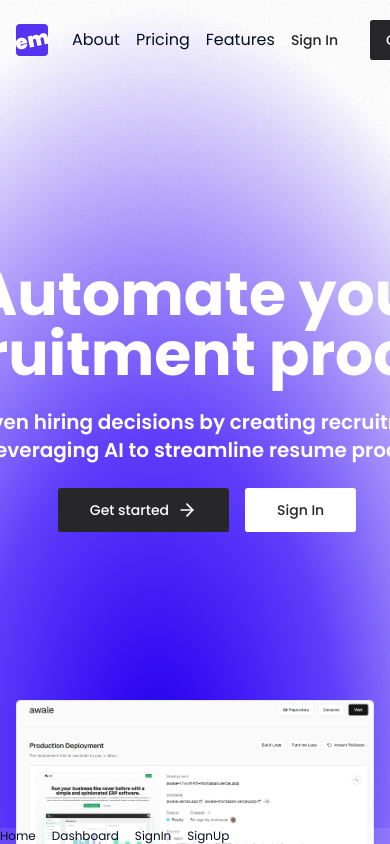
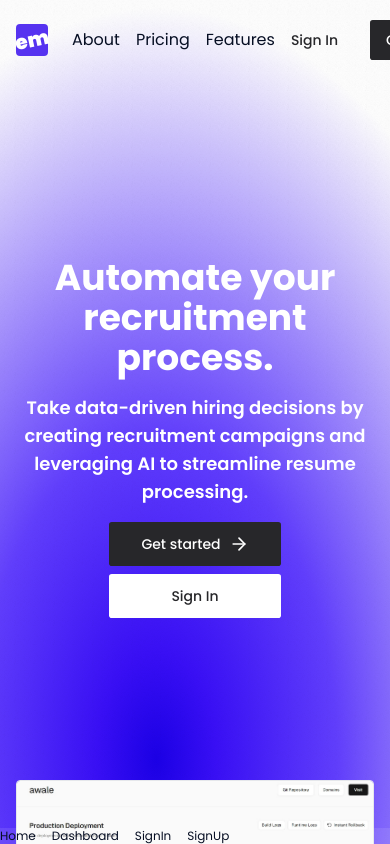
Before and after one commit to monlasan/Hireleak-ATS, a Next.js app: page / in a window 390 px wide. Shown: the top 844 px of the page. Built offline with nearby package versions, Linux system fonts and the light colour scheme.

Commit message:
fix: fixed responsiveness issue in hero section

```diff
--- a/src/app/(marketing)/page.tsx
+++ b/src/app/(marketing)/page.tsx
@@ -54,31 +54,30 @@ export default function Home() {
                   />
                 </Button>
               </Link>
-              {/* <Button className='bg-white hover:bg-zinc-100 text-zinc-800'>
-                See example
-              </Button> */}
             </div>
           </div>
         </MaxWidthWrapper>
       </header>
       <main className='overflow-x-hidden r bg-white'>
         {/* <section className='flex h-screen gap-6 bg-[radial-gradient(ellipse_at_bottom,_var(--tw-gradient-stops))] from-violet-700 via-blue-500 to-white bg'> */}
-        <section className='flex isolate h-screen relative gap-6 my-radial-bg -mx-48'>
+        <section className='flex isolate h-screen relative gap-6'>
+          <div className='my-radial-bg -mx-48 inset-0'></div>
           <div className='noise-bg '></div>
           <MaxWidthWrapper className={cn('flex justify-center z-10 w-full')}>
-            <div className='max-w-3xl pb-12 flex flex-col text-center justify-center text-white gap-6'>
-              <h1 className='text-6xl font-bold '>
+            {/* <MaxWidthWrapper className=''> */}
+            <div className='max-w-3xl gap-4 pt-8 sm:pt-0 sm:pb-16 sm:gap-6 flex flex-col text-center justify-center text-white'>
+              <h1 className='text-4xl md:text-6xl font-bold '>
                 Automate your recruitment process.
               </h1>
-              <p className='text-xl font-semibold'>
+              <p className='text-lg md:text-xl font-semibold'>
                 Take data-driven hiring decisions by creating recruitment
                 campaigns and leveraging AI to streamline resume processing.
               </p>
-              <div className='flex justify-center items-center gap-4'>
-                <Link href='/sign-up'>
+              <div className='flex mx-auto flex-col sm:flex-row justify-center items-center gap-4 gap-y-2'>
+                <Link className=' w-full' href='/sign-up'>
                   <Button
                     size='lg'
-                    className='bg-zinc-800 hover:bg-zinc-900 text-white group'
+                    className='bg-zinc-800 w-full hover:bg-zinc-900 text-white group'
                   >
                     Get started{' '}
                     <ArrowRight
@@ -87,10 +86,10 @@ export default function Home() {
                     />
                   </Button>
                 </Link>
-                <Link href='/sign-in'>
+                <Link className=' w-full' href='/sign-in'>
                   <Button
                     size='lg'
-                    className='bg-white hover:bg-zinc-100 text-zinc-800'
+                    className='bg-white w-full hover:bg-zinc-100 text-zinc-800'
                   >
                     Sign In
                   </Button>
@@ -105,7 +104,7 @@ export default function Home() {
             <img
               src='/landing-hero-image.jpeg'
               alt='Software dashboard'
-              className='border rounded relative -mt-36 '
+              className='border rounded relative -mt-16 sm:-mt-36 '
             />
           </MaxWidthWrapper>
         </section>
--- a/src/app/globals.css
+++ b/src/app/globals.css
@@ -65,7 +65,7 @@
   }
 }
 
-.noise-bg::before {
+.noise-bg {
   content: '';
   position: absolute;
   inset: 0;
@@ -74,6 +74,7 @@
   background-size: 5%;
 }
 .my-radial-bg {
+  position: absolute;
   /* global 92%+ browsers support */
   /* background: radial-gradient(
     circle at 53% 100%,
--- a/src/components/DashboardHeader.tsx
+++ b/src/components/DashboardHeader.tsx
@@ -25,7 +25,7 @@ const DashboardHeader = () => {
             <div className='hidden md:flex items-center gap-3'>
               <div className='w-[1px] h-8 bg-zinc-100 opacity-20 rotate-12'></div>
               <div className='rounded-full w-8 h-8 bg-gradient-to-tr from-primary to-secondary'></div>
-              <span className='text-sm text-zinc-100'>Vercel</span>
+              <span className='text-sm text-zinc-100'>OpenSI</span>
             </div>
             <nav className='hidden md:block'>
               <ul className='text-zinc-400 flex items-center'>
@@ -67,7 +67,7 @@ const DashboardHeader = () => {
               </Avatar>
               <div className='leading-tight'>
                 <b>Khaled Sanny</b> <br />
-                <span className='text-sm opacity-60'>Vercel</span>
+                <span className='text-sm opacity-60'>OpenSI</span>
               </div>
             </div>
             <DropdownMenu>
@@ -84,7 +84,7 @@ const DashboardHeader = () => {
                     </div>
                     <div className='text-sm flex flex-col font-semibold'>
                       Antonio Santorini
-                      <span className='text-sm font-normal'>Vercel</span>
+                      <span className='text-sm font-normal'>OpenSI</span>
                     </div>
                   </div>
                 </DropdownMenuLabel>
```
